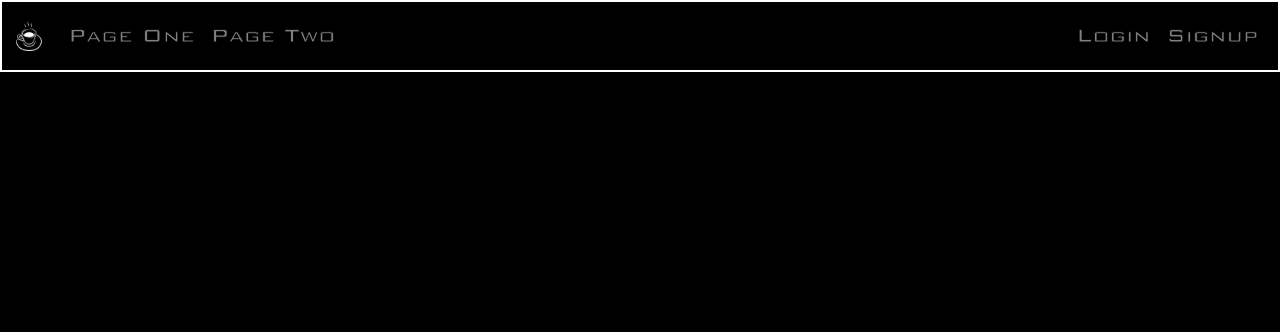
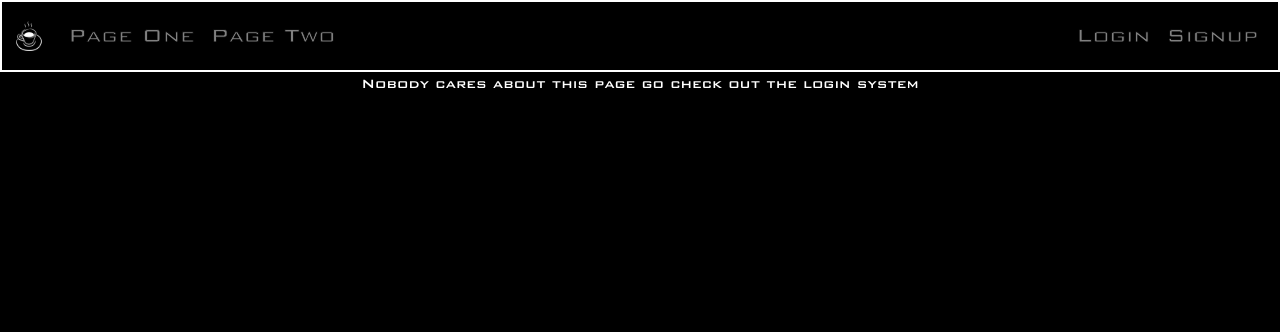
Before and after one commit to 24AhmetajA190/Year-2-Summer-Work, a Flask app: page / in a window 1280 px wide. Shown: the top 332 px of the page. Run offline with Flask 3, Linux system fonts and the light colour scheme.

Commit message:
SON 😭😭😭😭😭😭😭😭😭😭😭😭😭😭😭😭😭
Typo

```diff
--- a/repository.py
+++ b/repository.py
@@ -206,12 +206,13 @@ def databaseSelectionHandler(connectionDetailsFilePath="connectionDetails.json",
     Within the function `databaseSelectionHandler` there is a variable declared under the name `databaseSelected`.
     This variable dictates the database that the results of any match are being written into:
     1) Postgres
+    2) SQLite
     If `databaseSelected` is not set to any of the values referred to above, then the program will automatically
     resort to DBeaver as its database. As of now, there is no option to modify this within the gradio application
     itself.
     """
 
-    databaseSelected = 1
+    databaseSelected = 2
 
     try:
         with open(connectionDetailsFilePath, "r") as file:
--- a/static/CSS/PageOne.css
+++ b/static/CSS/PageOne.css
@@ -1,5 +1,5 @@
 body {
-    color: #000000;
+    color: #ffffff;
     background-color: #000000;
     text-align: center;
 }
```
Also changed, not shown: userdetails.db (added).
